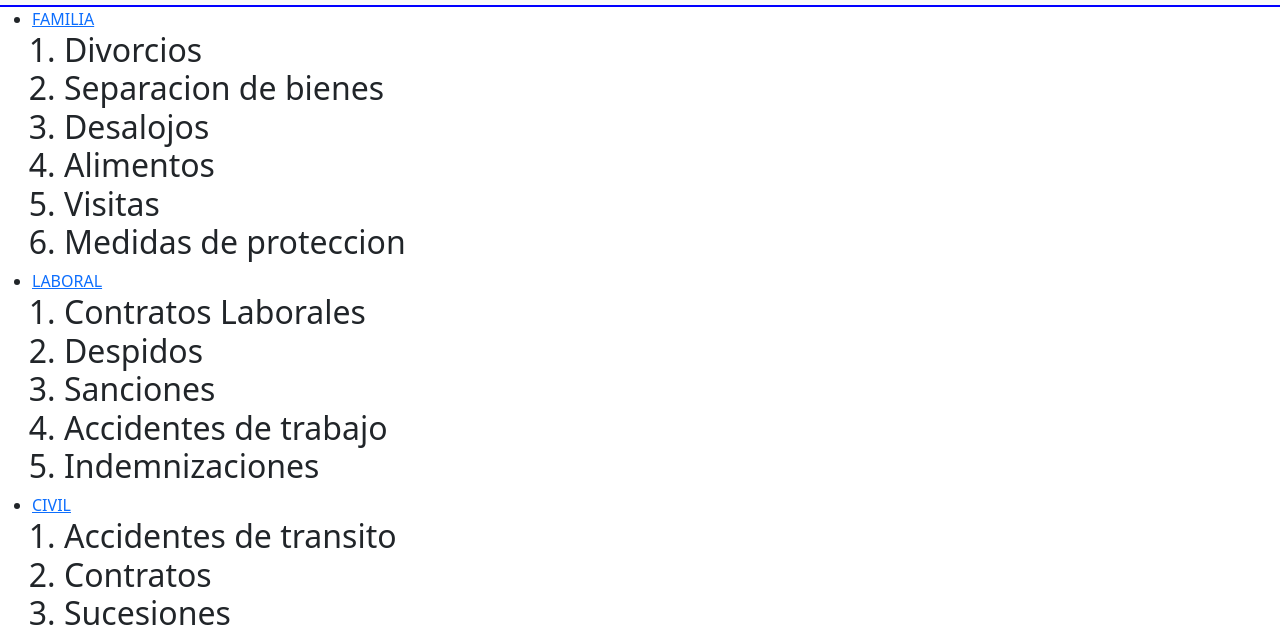
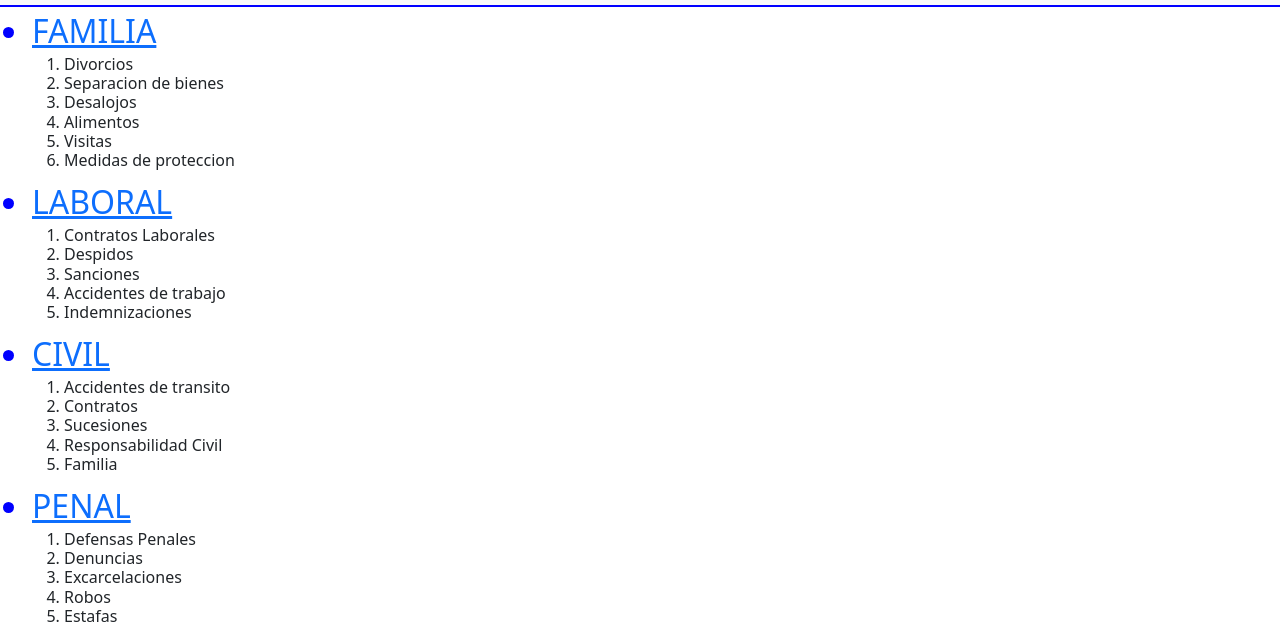
Before and after one commit to villatuelino/preentrega2Tunes, a plain HTML site: page html/servicios.html in a window 1280 px wide. Shown: the part 161-797 px from the top of the page. Drawn offline with nearby package versions, Linux system fonts and the light colour scheme.

Commit message:
modificacion de la letra de html servicios

```diff
--- a/css/stile.css
+++ b/css/stile.css
@@ -72,7 +72,7 @@ h3{
 /* icono Instagram */
 .logoIns{
     width: 50px;
-    left: 20px;
+    left: 100px;
     /* position: fixed; */
     bottom: 20px;
 }
@@ -90,3 +90,39 @@ h3{
     /* position: fixed; */
     bottom: 20px;
 }
+/* LETRA SERVICIOS  */
+.letServ{
+    font-size: 1rem;
+}
+/* FAMILIA */
+.famiLia{
+    border-bottom: 5px;color: blue;
+    font-size: 2rem;
+}
+/* LETRA LABORAL  */
+.letLaboral{
+    font-size: 1rem;
+}
+/* LABORAL */
+.laboRal{
+    border-bottom: 5px;color: blue;
+    font-size: 2rem;
+}
+/* LETRA CIVIL  */
+.letCivil{
+    font-size: 1rem;
+}
+/* CIVIL */
+.ciVil{
+    border-bottom: 5px;color: blue;
+    font-size: 2rem;
+}
+/* LETRA PENAL  */
+.letPenal{
+    font-size: 1rem;
+}
+/* PENAL */
+.peNal{
+    border-bottom: 5px;color: blue;
+    font-size: 2rem;
+}
--- a/html/servicios.html
+++ b/html/servicios.html
@@ -56,9 +56,9 @@
 
     <ul>
 
-        <li><a href=""> FAMILIA </a></li>
+        <li class="famiLia"><a href=""> FAMILIA </a></li>
         <ol>
-            <h2>
+            <h2 class="letServ">
                 <li> Divorcios </li>
                 <li> Separacion de bienes </li>
                 <li> Desalojos </li>
@@ -69,9 +69,9 @@
             </h2>
         </ol>
 
-        <li><a href=""> LABORAL </a></li>
+        <li class="laboRal"><a href=""> LABORAL </a></li>
         <ol>
-            <h2>
+            <h2 class="letLaboral">
                 <li> Contratos Laborales </li>
                 <li> Despidos </li>
                 <li> Sanciones </li>
@@ -80,9 +80,9 @@
 
             </h2>
         </ol>
-        <li><a href=""> CIVIL </a></li>
+        <li class="ciVil"><a href=""> CIVIL </a></li>
         <ol>
-            <h2 class="subTitulos">
+            <h2 class="letCivil">
                 <li> Accidentes de transito </li>
                 <li> Contratos </li>
                 <li> Sucesiones </li>
@@ -91,8 +91,19 @@
 
             </h2>
         </ol>
+        <li class="peNal"><a href=""> PENAL </a></li>
+        <ol>
+            <h2 class="letPenal">
+                <li> Defensas Penales </li>
+                <li> Denuncias </li>
+                <li> Excarcelaciones </li>
+                <li> Robos </li>
+                <li> Estafas </li>
 
-        <li><a href=""> PENAL </a></li>
+            </h2>
+        </ol>
+
+
 
 
     </ul>
```
Also changed, not shown: html/novedades.html (+11 -18 lines), img/alquiler.jpg (added), img/ley de alquileres.jpg (added).
